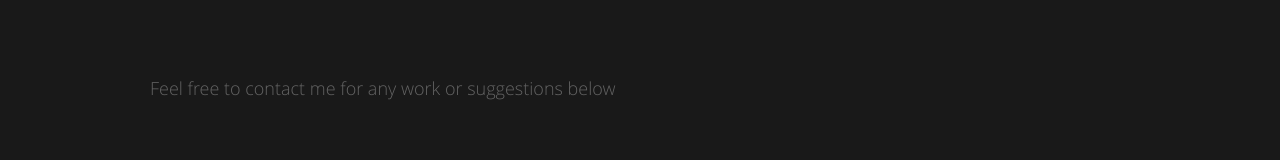
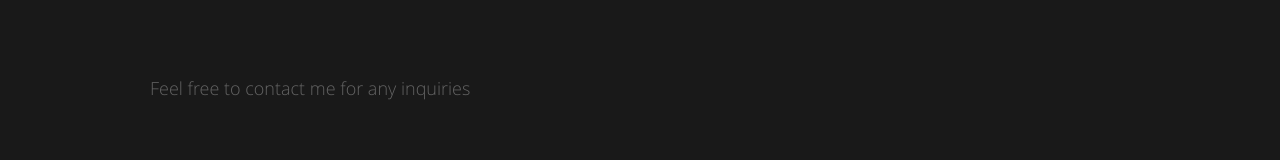
Before and after one commit to ByDillon/designedbydillon, a React (Create React App) app: page / in a window 1280 px wide. Shown: the part 3403-3563 px from the top of the page. Built offline with nearby package versions, Linux system fonts and the light colour scheme.

Commit message:
Minor Changes

```diff
--- a/src/components/ContactUs.js
+++ b/src/components/ContactUs.js
@@ -7,14 +7,14 @@ export default class ContactUs extends Component {
           <div className="row section-head">
             <div className="ten columns">
               <p className="lead">
-              Feel free to contact me for any work or suggestions below
+              Feel free to contact me for any inquiries
               </p>
             </div>
           </div>
           <div className="row">
             <aside className="eigth columns footer-widgets">
               <div className="widget">
-                <h4>Linked in :
+                <h4>Linked in:
                   {resumeData.linkedinId}
                 </h4>
               </div>
--- a/src/index.js
+++ b/src/index.js
@@ -6,7 +6,4 @@ import * as serviceWorker from './serviceWorker';
 
 ReactDOM.render(<App />, document.getElementById('root'));
 
-// If you want your app to work offline and load faster, you can change
-// unregister() to register() below. Note this comes with some pitfalls.
-// Learn more about service workers: http://bit.ly/CRA-PWA
 serviceWorker.unregister();
```
